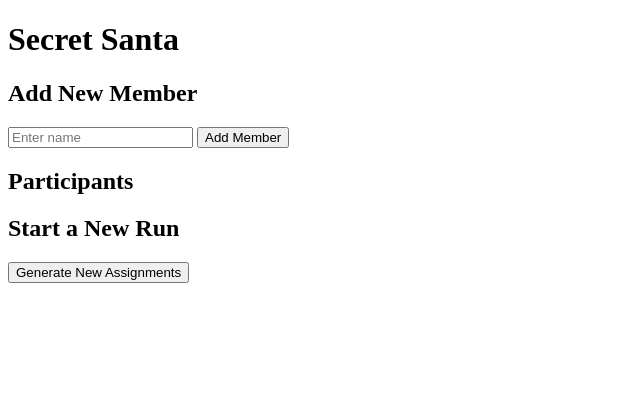
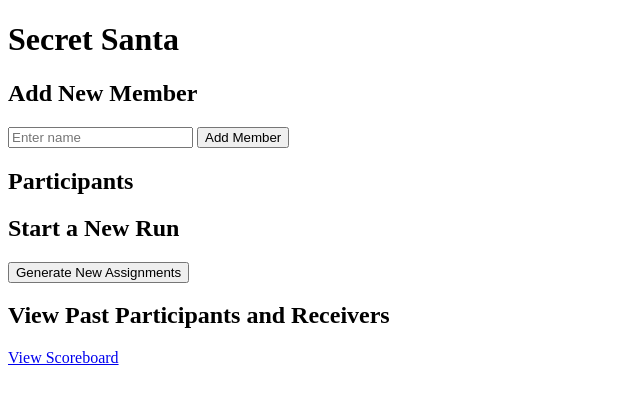
Before and after one commit to zockerei/secret-santa, a Flask app: page / in a window 1280 px wide. Shown: the top 404 px of the page, without its empty margins (0-640 px from the left). Run offline with Flask 3, Linux system fonts and the light colour scheme; data that the repository does not hold is empty.

Commit message:
Added scoreboard.html to view past receivers. Updated docstrings in app.py. Added scoreboard router in app.py.

```diff
--- a/app.py
+++ b/app.py
@@ -35,7 +35,7 @@ def index():
     """
     Render the homepage that displays the list of all participants.
 
-    This function fetches all participants from the database and renders the index.html template to display them.
+    Fetches all participants from the database and renders the index.html template to display them.
 
     Returns:
         str: The rendered HTML content for the homepage.
@@ -49,7 +49,7 @@ def add_member():
     """
     Handle the 'Add Member' form.
 
-    This function allows users to add a new member to the database via a form. If the request method is POST,
+    Allows users to add a new member to the database via a form. If the request method is POST,
     the function extracts the member's name from the form and adds it to the database, then redirects to the index page.
 
     Returns:
@@ -62,13 +62,33 @@ def add_member():
     return render_template('add_member.html')
 
 
-# Route for admin to start a new round
+@app.route('/scoreboard')
+def scoreboard():
+    """
+    View to display the scoreboard of all participants and their past receivers.
+
+    Fetches all participants and their past receivers from the database and renders the scoreboard.html
+    template to display the data.
+
+    Returns:
+        str: The rendered HTML content displaying the scoreboard of participants and their past receivers.
+    """
+    participants = sql_statements.get_all_participants()
+    scoreboard_data = {}
+
+    for person_id, name in participants:
+        receivers = sql_statements.get_past_receivers_for_person(person_id)
+        scoreboard_data[name] = receivers
+
+    return render_template('scoreboard.html', scoreboard=scoreboard_data)
+
+
 @app.route('/start_new_run')
 def start_new_run():
     """
     Start a new Secret Santa round.
 
-    This function fetches the past Secret Santa assignments from the database, generates new assignments,
+    Fetches the past Secret Santa assignments from the database, generates new assignments,
     stores the new assignments in the database, and renders the result page to display the new pairings.
 
     Returns:
--- a/templates/index.html
+++ b/templates/index.html
@@ -10,13 +10,17 @@
 
 <h2>Participants</h2>
 <ul>
-{% for participant in participants %}
+    {% for participant in participants %}
     <li>{{ participant[1] }}</li>
-{% endfor %}
+    {% endfor %}
 </ul>
 
 <h2>Start a New Run</h2>
 <form action="{{ url_for('start_new_run') }}">
     <button type="submit">Generate New Assignments</button>
 </form>
+
+<h2>View Past Participants and Receivers</h2>
+<a href="{{ url_for('scoreboard') }}">View Scoreboard</a>
+
 {% endblock %}
```
Also changed, not shown: templates/scoreboard.html (added, +20 -0 lines).
